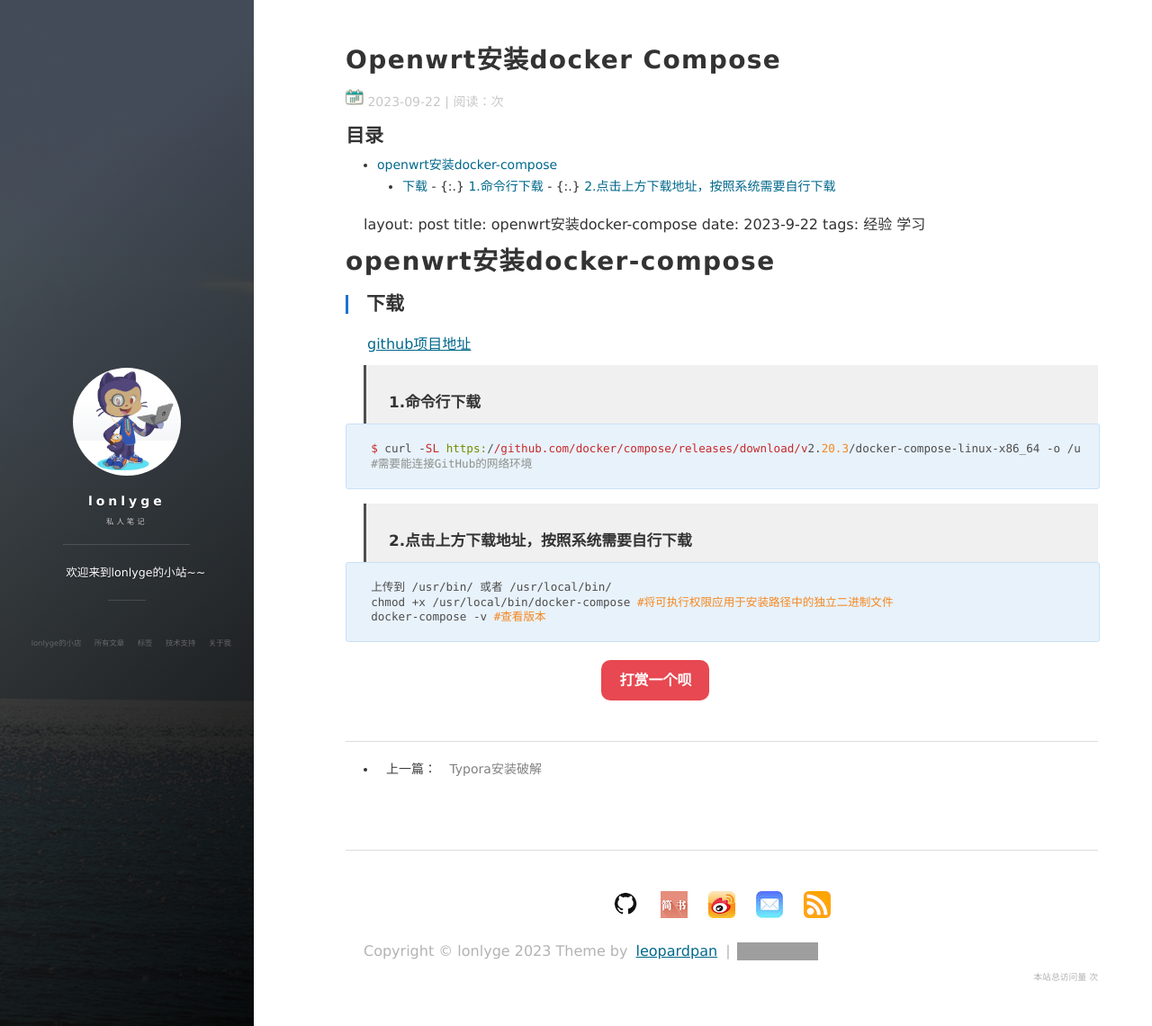
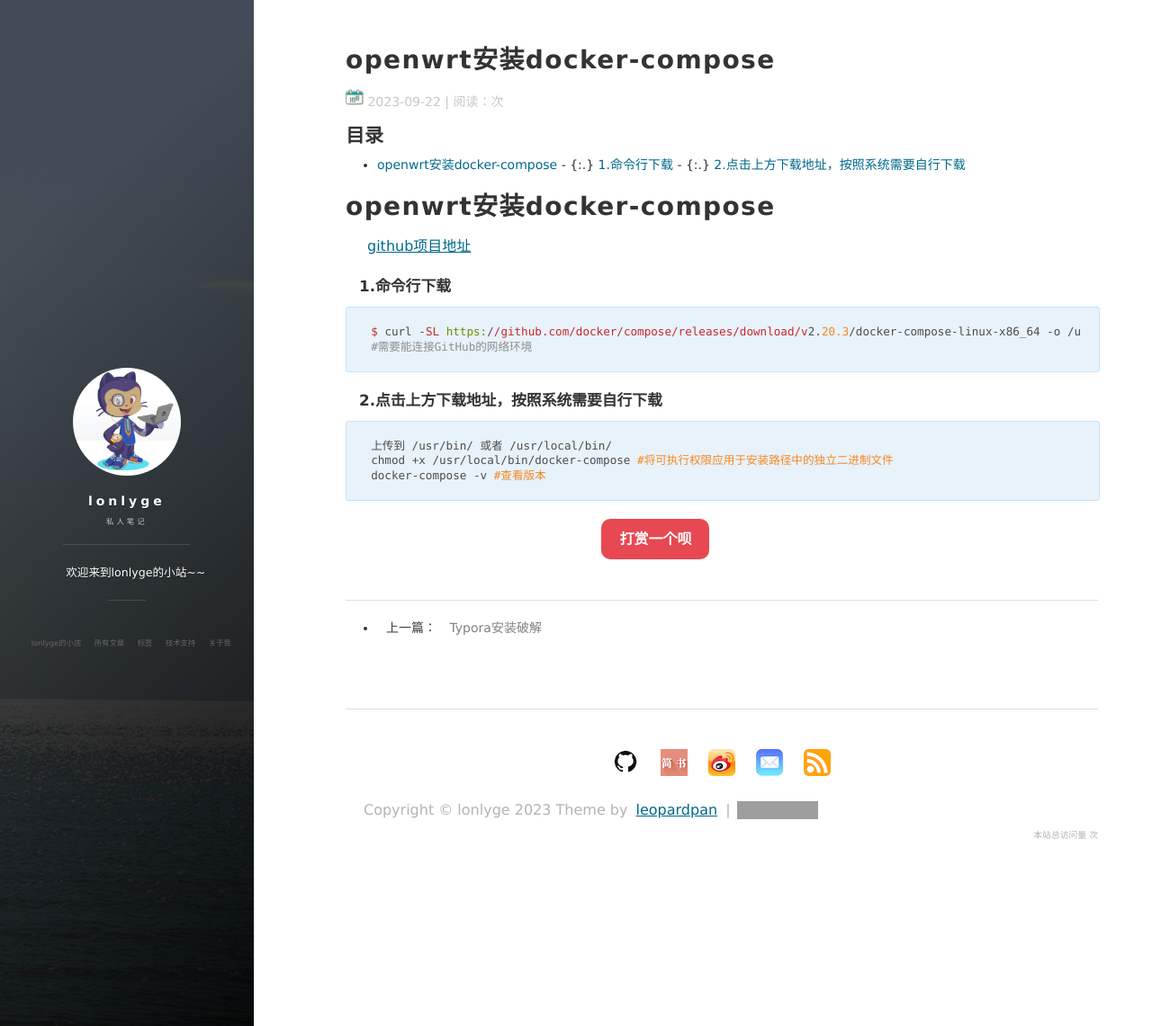
Before and after one commit to lonlyge/lonlyge.github.io, a Jekyll site: the page built from _posts/2023-09-22-openwrt安装docker-compose.md, in a window 1280 px wide and 1141 px high. Shown: the whole window at 90% size. Built offline with Jekyll 4.4.1, drawn with Linux system fonts in a browser that asks for light colours; nearby versions of some CDN libraries; our own code applies the rules of GitHub Pages for plain Markdown files; comment, search, counter and statistics services are not loaded; grey boxes are pictures that could not be loaded.

Commit message:
更新 2023-09-22-openwrt安装docker-compose.md

````diff
--- a/_posts/2023-09-22-openwrt安装docker-compose.md
+++ b/_posts/2023-09-22-openwrt安装docker-compose.md
@@ -1,24 +1,26 @@
+---
+
 layout: post
 title: openwrt安装docker-compose
 date: 2023-9-22
 tags: 经验 学习
 
+---
+
 # openwrt安装docker-compose
-
-## 下载
 
 [github项目地址]([Releases · docker/compose (github.com)](https://github.com/docker/compose))
 
-> #### 1.命令行下载
+#### 1.命令行下载
 
-```
+```python
 $ curl -SL https://github.com/docker/compose/releases/download/v2.20.3/docker-compose-linux-x86_64 -o /usr/local/bin/docker-compose
 #需要能连接GitHub的网络环境
 ```
 
-> #### 2.点击上方下载地址，按照系统需要自行下载
+#### 2.点击上方下载地址，按照系统需要自行下载
 
-```
+```python
 上传到 /usr/bin/ 或者 /usr/local/bin/
 chmod +x /usr/local/bin/docker-compose #将可执行权限应用于安装路径中的独立二进制文件
 docker-compose -v #查看版本
````
